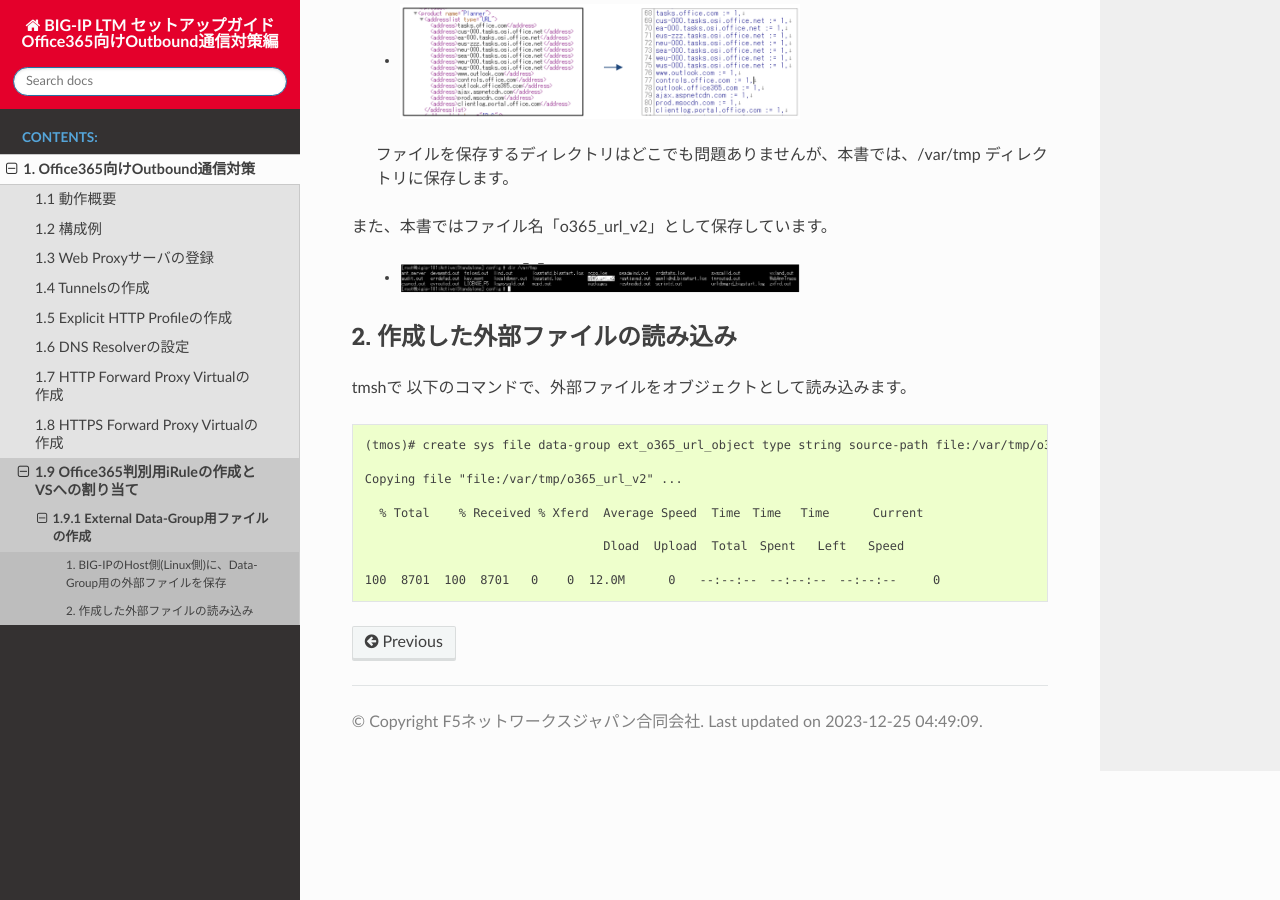
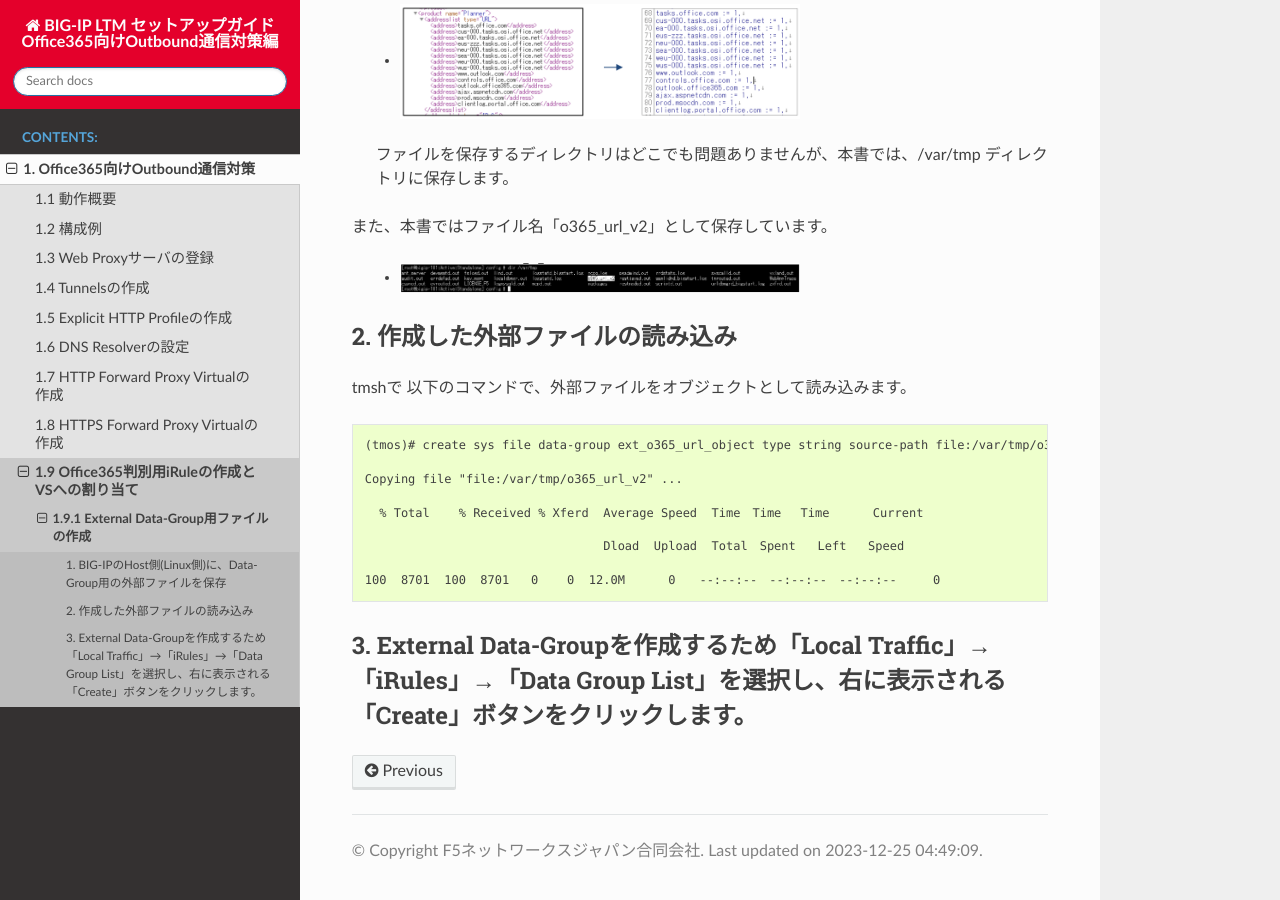
Before and after one commit to BeF5/f5j-local-breakout, a Sphinx documentation site: the page built from docs/content02/module09/class01/class01.rst, in a window 1280 px wide and 900 px high, scrolled down 941 px. Built offline with Sphinx 7.4.7 and the Read the Docs theme 2.0.0, drawn with Linux system fonts in a browser that asks for light colours.

Commit message:
Update class01.rst

```diff
--- a/docs/content02/module09/class01/class01.rst
+++ b/docs/content02/module09/class01/class01.rst
@@ -58,3 +58,7 @@ tmshで 以下のコマンドで、外部ファイルをオブジェクトとし
                                     Dload  Upload  Total　Spent   Left	Speed
 
    100  8701  100  8701   0    0  12.0M      0　　--:--:--　--:--:--　--:--:--     0
+
+
+3. External Data-Groupを作成するため「Local Traffic」→「iRules」→「Data Group List」を選択し、右に表示される「Create」ボタンをクリックします。
+~~~~~~~~
```
